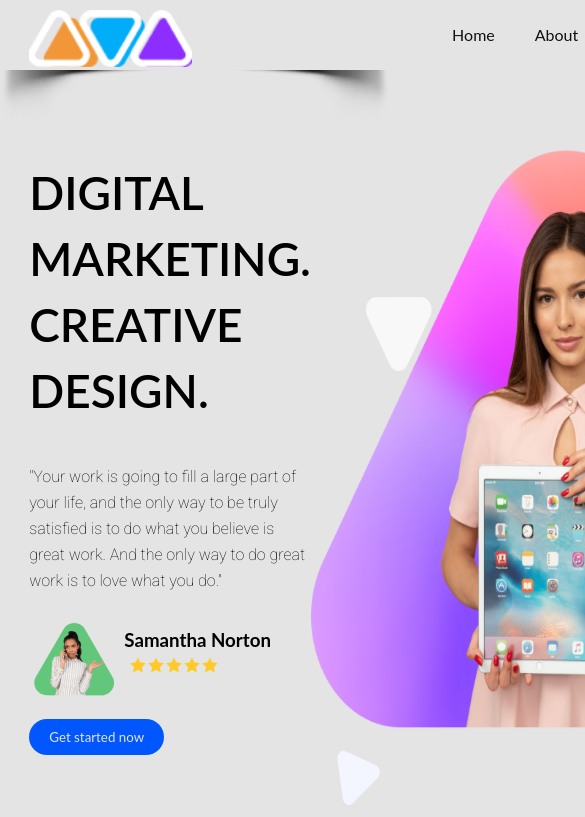
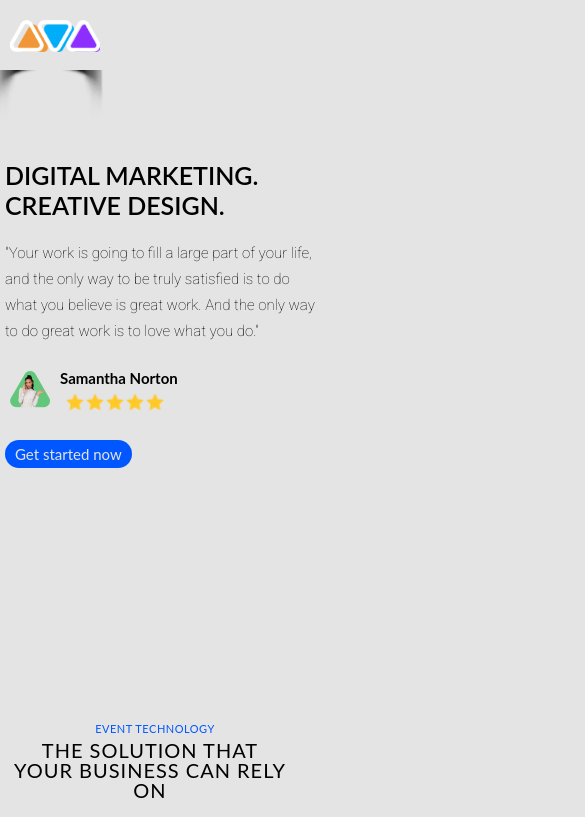
Before and after one commit to KomronbekDev/DigitalMarketingPortfolio, a plain HTML site: page index.html in a window 390 px wide. Shown: the top 817 px of the page, 585 px wide, since content can reach past the window. Drawn offline with nearby package versions, Linux system fonts and the light colour scheme.

Commit message:
media first commit

```diff
--- /dev/null
+++ b/Style/media.css
@@ -0,0 +1,83 @@
+@media (max-width: 767px){
+    nav{
+        width: 28% !important;
+        left: -5px;
+    }
+    .navList , .navButton{
+        display: none !important;
+    }
+    .navContentOne img{
+        width: 100px;
+        padding: 5px 0 0 10px;
+    }
+    .container {
+        width: 100%;
+        margin: 0 auto;
+        margin: 5px;
+    }
+    .contentOneH1{
+        font-size: 25px;
+        width: 80%;
+        line-height: 30px;
+        padding-bottom: 20px;
+    }
+    .mainBackground{
+        display: none;
+    }
+    .contentOneP{
+        font-size: 15px;
+        width: 80%;
+    }
+    .profileBox img{
+        width: 40px;
+        height: 40px;
+    }
+    .profileOne h3{
+        font-size: 15px;
+        margin-top: 0;
+    }
+    .profileOne ul li img{
+        width: 20px;
+        height: 20px;
+    }
+    .contentOneButton{
+        font-size: 15px;
+        padding: 5px 10px;
+    }
+    .mainContentTwo h3{
+        text-align: center;
+        width: 200px;
+        margin-left: 50px;
+    }
+    .mainContentTwo h1{
+        font-size: 20px;
+        line-height: 20px;
+        width: 290px;
+    }
+    .mainContentTwo p{
+        margin: 20px 0 0 40px;
+    }
+    .mainContentTwo img{
+        width: 300px;
+        margin-top: 40px;
+    }
+    .mainContentTwo button{
+        font-size: 10px !important;
+        padding: 5px 10px;
+        margin: 10px 0 0 100px;
+    }
+    .mainContentThree , .contentThreeUl, .input{
+        flex-direction: column;
+    }
+    .contentThreeH1{
+        font-size: 20px;
+        line-height: 20px;
+        width: 290px;
+        text-align: center;
+        margin-bottom: 20px;
+    }
+    .contentThreeP{
+        text-align: center;
+        width: 290px;
+    }
+}
--- a/index.html
+++ b/index.html
@@ -9,9 +9,11 @@
     <link rel="preconnect" href="https://fonts.gstatic.com" crossorigin>
     <link href="https://fonts.googleapis.com/css2?family=Roboto:wght@100&display=swap" rel="stylesheet">
     <link rel="stylesheet" href="./Style/style.css">
+    <link rel="stylesheet" href="./Style/media.css">
     <title>Digital Marketing</title>
 </head>
 <body>
+
     <nav class="nav">
         <div class="container">
             <div class="navContentOne">
@@ -30,6 +32,7 @@
         </div>
         <img class="navShadow" src="./img/shadow.png" alt="">
     </nav>
+
     <main>
         <div class="container">
             <div class="mainContentOne">
@@ -210,6 +213,7 @@
             </div>
         </div>
     </main>
+
     <footer>
         <div class="container">
             <div class="contentFooter">
@@ -239,7 +243,9 @@
                 </ul>
             </div>
         </div>
+
     </footer>
+
     <script type="module" src="https://unpkg.com/ionicons@5.5.2/dist/ionicons/ionicons.esm.js"></script>
     <script nomodule src="https://unpkg.com/ionicons@5.5.2/dist/ionicons/ionicons.js"></script>
     <script src="https://unpkg.com/scrollreveal@4.0.0/dist/scrollreveal.min.js"></script>
```
